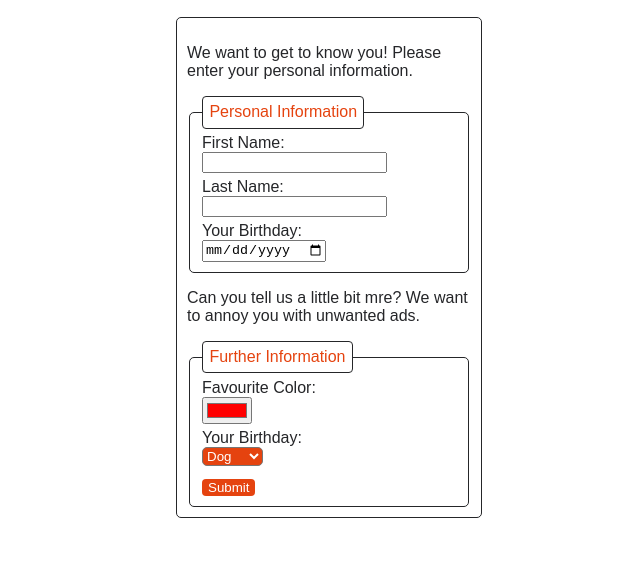
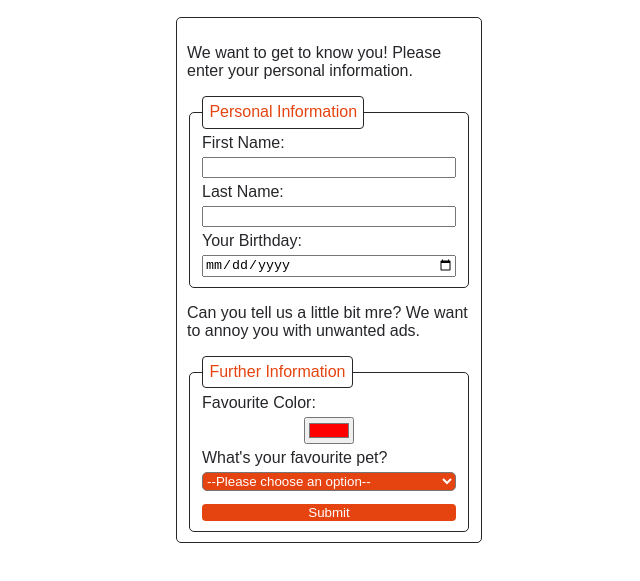
Before and after one commit to josch87/nf-web-html-forms_personal-profile-form, a website: page index.html in a window 1280 px wide. Shown: the part 51-632 px from the top of the page, without its empty margins (311-951 px from the left). Drawn offline with Linux system fonts and the light colour scheme.

Commit message:
fix smth

```diff
--- a/index.html
+++ b/index.html
@@ -18,18 +18,12 @@
         </p>
         <fieldset>
           <legend>Personal Information</legend>
-          <div>
-            <label for="first-name">First Name:</label><br />
+          <label for="first-name">First Name:</label>
           <input id="first-name" type="text" name="first-name" required />
-          </div>
-          <div>
-            <label for="last-name">Last Name:</label><br />
+          <label for="last-name">Last Name:</label>
           <input id="last-name" type="text" name="last-name" required />
-          </div>
-          <div>
-            <label for="birthday">Your Birthday:</label><br />
+          <label for="birthday">Your Birthday:</label>
           <input id="birthday" type="date" name="birthday" required />
-          </div>
         </fieldset>
         <p>
           Can you tell us a little bit mre? We want to annoy you with unwanted
@@ -37,8 +31,7 @@
         </p>
         <fieldset>
           <legend>Further Information</legend>
-          <div>
-            <label for="fav-color">Favourite Color:</label><br />
+          <label for="fav-color">Favourite Color:</label>
           <input
             id="fav-color"
             type="color"
@@ -46,20 +39,18 @@
             name="fav-color"
             required
           />
-          </div>
-          <div>
-            <label for="fav-pet">Your Birthday:</label><br />
+          <label for="fav-pet">What's your favourite pet?</label>
           <select id="fav-pet" name="fav-pet">
+            <option value="" disabled selected>
+              --Please choose an option--
+            </option>
             <option value="1">Dog</option>
             <option value="2">Cat</option>
             <option value="3">Rabbit</option>
             <option value="4">Snake</option>
             <option value="5">Lion</option>
           </select>
-          </div>
-          <div>
           <button type="submit">Submit</button>
-          </div>
         </fieldset>
       </form>
     </section>
```
Lines whose indentation alone changed are shown as unchanged.
